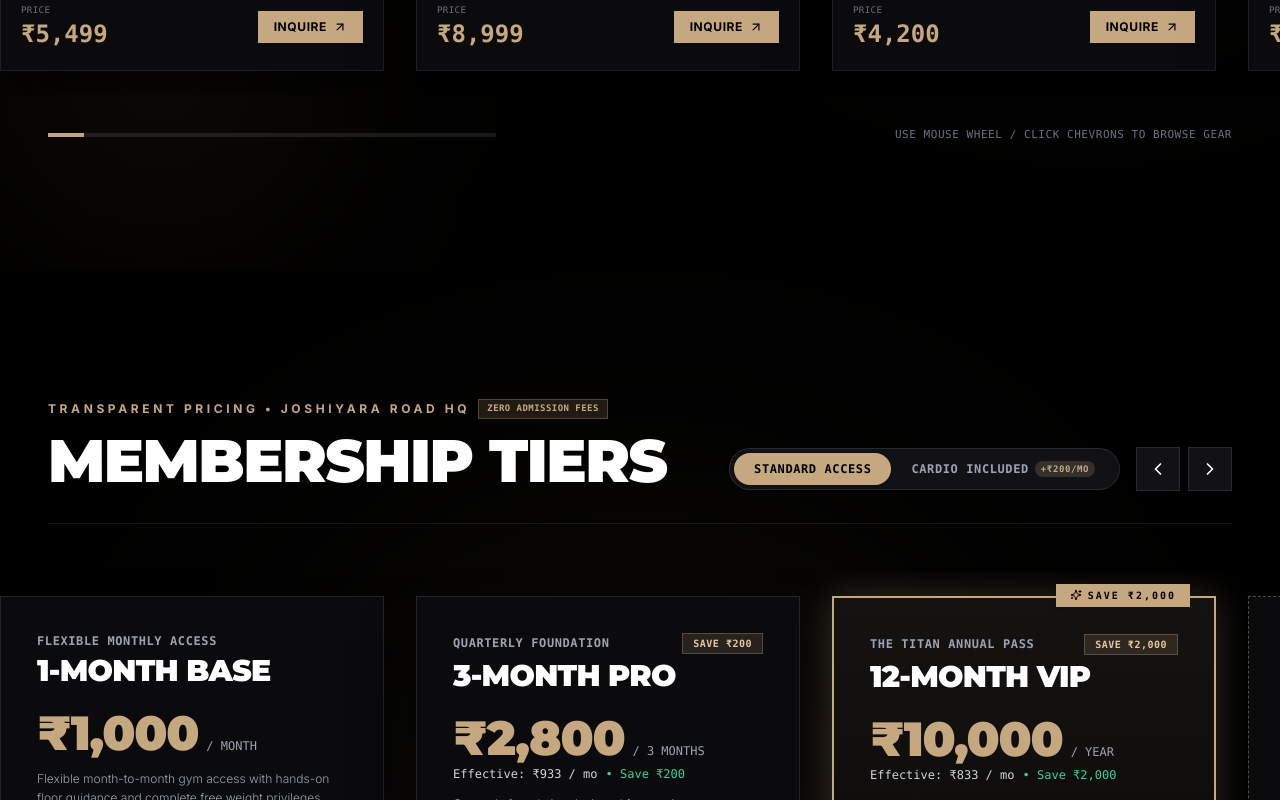
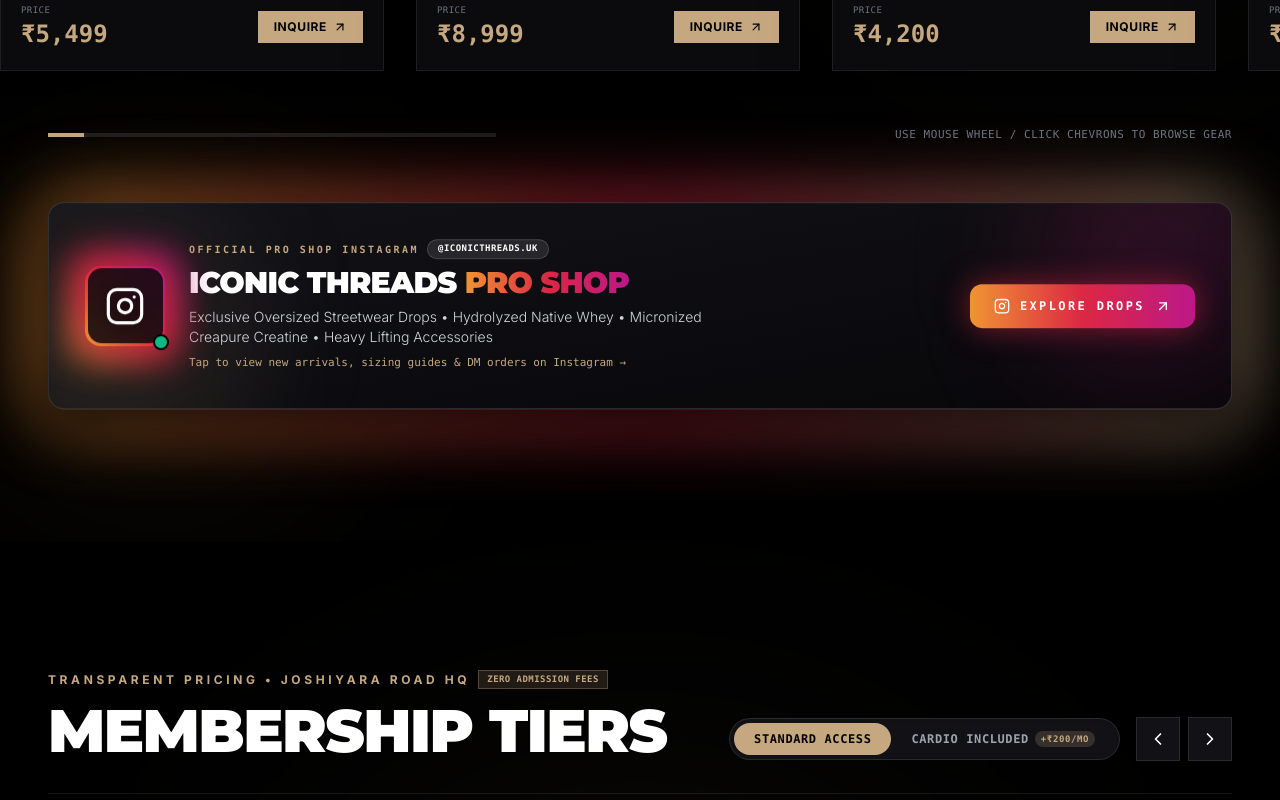
Before and after one commit to alok0770/the-fitness-club, a React (Vite) app in the folder frontend/: page / in a window 1280 px wide. Shown: the part 3440-4240 px from the top of the page. Built offline with nearby package versions, Linux system fonts and the light colour scheme; no server answers; the HTML template or start-up script is replaced by a standard one.

Commit message:
feat(pro-shop): add glowing floating Instagram showcase widget for iconicthreads.uk

```diff
--- a/frontend/src/components/common/Footer.jsx
+++ b/frontend/src/components/common/Footer.jsx
@@ -1,7 +1,7 @@
 import React from 'react';
 import { ArrowUpRight, MapPin, Phone, Mail } from 'lucide-react';
 import { Link } from 'react-router-dom';
-import { BRAND_NAME, PHONE_DISPLAY, PHONE_TEL, EMAIL } from '../../config/siteConfig';
+import { BRAND_NAME, PHONE_DISPLAY, PHONE_TEL, EMAIL, INSTAGRAM_URL } from '../../config/siteConfig';
 
 export default function Footer() {
   return (
@@ -48,6 +48,17 @@ export default function Footer() {
             <li><a href="#transformations" className="hover:text-white transition-colors">Transformations</a></li>
             <li><a href="#events" className="hover:text-white transition-colors">Invitational Events</a></li>
             <li><a href="#products" className="hover:text-white transition-colors">The Pro Shop</a></li>
+            <li>
+              <a
+                href={INSTAGRAM_URL}
+                target="_blank"
+                rel="noopener noreferrer"
+                className="hover:text-[#c5a880] text-[#e5c99e] transition-colors flex items-center gap-1 font-mono text-[11px]"
+              >
+                <span>@iconicthreads.uk</span>
+                <ArrowUpRight className="w-3 h-3 text-[#c5a880]" />
+              </a>
+            </li>
           </ul>
         </div>
 
@@ -83,7 +94,7 @@ export default function Footer() {
               <a href={`mailto:${EMAIL}`} className="hover:text-[#c5a880] transition-colors">{EMAIL}</a>
             </div>
             <p className="text-[#c5a880] pt-2 text-[11px] uppercase tracking-wider font-medium">
-              Private Biometric Access: 24 / 7 / 365
+              Floor Training Hours: Mon - Sat • Joshiyara Road HQ
             </p>
           </div>
         </div>
--- a/frontend/src/components/products/ProductsSection.jsx
+++ b/frontend/src/components/products/ProductsSection.jsx
@@ -5,8 +5,9 @@ import {
   ChevronRight,
   ArrowUpRight,
   ShoppingBag,
+  Sparkles,
 } from 'lucide-react';
-import { getWhatsAppUrl } from '../../config/siteConfig';
+import { getWhatsAppUrl, INSTAGRAM_URL, INSTAGRAM_HANDLE } from '../../config/siteConfig';
 
 // Comprehensive array of 14+ Curated Pro Shop Products
 const DEFAULT_PRODUCTS = [
@@ -433,17 +434,28 @@ export default function ProductsSection({ products = [] }) {
               Custom Gear Order
             </h3>
             <p className="text-xs text-gray-400 font-light max-w-xs">
-              Need custom weight belts, specialized knee sleeves, or bulk nutrition orders for Joshiyara Road HQ?
+              Need custom weight belts, oversized apparel drops, or bulk nutrition orders for Joshiyara Road HQ?
             </p>
+            <div className="flex flex-col sm:flex-row items-center gap-2 pt-1 w-full justify-center">
               <a
                 href={getWhatsAppUrl('Hi The Fitness Club, I would like to place a custom order for pro shop gear.')}
                 target="_blank"
                 rel="noopener noreferrer"
-              className="inline-flex items-center gap-2 px-6 py-2.5 bg-[#c5a880] text-black text-xs font-bold uppercase tracking-widest hover:bg-white transition-colors"
+                className="inline-flex items-center justify-center gap-2 px-4 py-2.5 bg-[#c5a880] text-black text-xs font-bold uppercase tracking-widest hover:bg-white transition-colors w-full sm:w-auto"
               >
-              <span>Speak with Pro Shop</span>
+                <span>WhatsApp</span>
                 <ArrowUpRight className="w-3.5 h-3.5" />
               </a>
+              <a
+                href={INSTAGRAM_URL}
+                target="_blank"
+                rel="noopener noreferrer"
+                className="inline-flex items-center justify-center gap-1.5 px-4 py-2.5 bg-gradient-to-r from-[#f09433] via-[#dc2743] to-[#bc1888] text-white text-xs font-bold uppercase tracking-widest hover:opacity-95 transition-opacity w-full sm:w-auto shadow-[0_0_15px_rgba(220,39,67,0.4)]"
+              >
+                <span>Instagram</span>
+                <ArrowUpRight className="w-3.5 h-3.5" />
+              </a>
+            </div>
           </div>
         </div>
       </div>
@@ -467,6 +479,137 @@ export default function ProductsSection({ products = [] }) {
           <span className="hidden sm:inline">Use Mouse Wheel / Click Chevrons to Browse Gear</span>
         </div>
       </div>
+
+      {/* ==================== 4. GLOWING FLOATING INSTAGRAM SHOWCASE ==================== */}
+      <div className="max-w-7xl mx-auto px-6 md:px-12 mt-12 sm:mt-16">
+        <motion.div
+          initial={{ opacity: 0, y: 35 }}
+          whileInView={{ opacity: 1, y: 0 }}
+          viewport={{ once: true, margin: '-50px' }}
+          transition={{ duration: 0.6 }}
+          className="relative group"
+        >
+          {/* Multi-Layered Instagram Sunrise & Champagne Gold Aura Glow (Floating Pulsing Effect) */}
+          <motion.div
+            animate={{
+              scale: [1, 1.025, 1],
+              opacity: [0.35, 0.6, 0.35],
+            }}
+            transition={{
+              repeat: Infinity,
+              duration: 3.5,
+              ease: 'easeInOut',
+            }}
+            className="absolute -inset-1.5 bg-gradient-to-r from-[#f09433] via-[#dc2743] via-[#bc1888] to-[#c5a880] rounded-3xl blur-2xl group-hover:opacity-95 transition-opacity duration-700 pointer-events-none"
+          />
+
+          {/* Floating Levitating Interactive Container */}
+          <motion.a
+            href={INSTAGRAM_URL}
+            target="_blank"
+            rel="noopener noreferrer"
+            animate={{ y: [0, -8, 0] }}
+            transition={{
+              repeat: Infinity,
+              duration: 4,
+              ease: 'easeInOut',
+            }}
+            whileHover={{ scale: 1.015, y: -12 }}
+            whileTap={{ scale: 0.985 }}
+            className="relative block w-full bg-gradient-to-br from-[#121217] via-[#0d0d11] to-[#070709] border border-white/15 hover:border-[#c5a880] p-6 sm:p-9 rounded-2xl shadow-[0_15px_50px_rgba(0,0,0,0.85)] overflow-hidden cursor-pointer transition-all duration-300"
+          >
+            {/* Background Decorative Radial Shimmer */}
+            <div className="absolute -top-16 -right-16 w-64 h-64 bg-gradient-to-br from-[#dc2743]/20 via-[#bc1888]/20 to-transparent rounded-full blur-3xl pointer-events-none" />
+            <div className="absolute -bottom-16 -left-16 w-64 h-64 bg-[#c5a880]/15 rounded-full blur-3xl pointer-events-none" />
+
+            <div className="relative z-10 flex flex-col md:flex-row items-center justify-between gap-6 sm:gap-8">
+              {/* Left Column: Floating Glowing Instagram Icon + Copy */}
+              <div className="flex flex-col sm:flex-row items-center sm:items-start md:items-center gap-5 sm:gap-6 text-center sm:text-left">
+                {/* 3D Levitating Instagram Badge */}
+                <div className="relative shrink-0">
+                  {/* Outer Pulsing Glow Halo */}
+                  <motion.div
+                    animate={{ scale: [1, 1.15, 1], opacity: [0.6, 0.95, 0.6] }}
+                    transition={{ repeat: Infinity, duration: 2.8, ease: 'easeInOut' }}
+                    className="absolute -inset-2 bg-gradient-to-tr from-[#f09433] via-[#dc2743] to-[#bc1888] rounded-2xl blur-lg"
+                  />
+
+                  {/* Main Instagram Gradient Cube */}
+                  <div className="relative w-16 h-16 sm:w-20 sm:h-20 rounded-2xl bg-gradient-to-tr from-[#f09433] via-[#dc2743] to-[#bc1888] p-[2.5px] shadow-[0_0_35px_rgba(220,39,67,0.65)] flex items-center justify-center transform group-hover:rotate-3 transition-transform duration-300">
+                    <div className="w-full h-full rounded-[14px] bg-[#0b0b0e]/85 backdrop-blur-md flex items-center justify-center text-white group-hover:bg-transparent transition-colors duration-300">
+                      {/* High-Definition Official Instagram Glyphs */}
+                      <svg
+                        className="w-8 h-8 sm:w-10 sm:h-10 text-white drop-shadow-[0_2px_12px_rgba(0,0,0,0.9)]"
+                        viewBox="0 0 24 24"
+                        fill="none"
+                        stroke="currentColor"
+                        strokeWidth="1.9"
+                        strokeLinecap="round"
+                        strokeLinejoin="round"
+                      >
+                        <rect x="2" y="2" width="20" height="20" rx="5" ry="5" />
+                        <path d="M16 11.37A4 4 0 1 1 12.63 8 4 4 0 0 1 16 11.37z" />
+                        <line x1="17.5" y1="6.5" x2="17.51" y2="6.5" />
+                      </svg>
+                    </div>
+                  </div>
+
+                  {/* Live Status Pulse Dot */}
+                  <span className="absolute -bottom-1 -right-1 flex h-4 w-4">
+                    <span className="animate-ping absolute inline-flex h-full w-full rounded-full bg-emerald-400 opacity-75" />
+                    <span className="relative inline-flex rounded-full h-4 w-4 bg-emerald-500 border-2 border-black" />
+                  </span>
+                </div>
+
+                {/* Typography & Offerings Details */}
+                <div className="space-y-1.5 max-w-xl">
+                  <div className="flex flex-wrap items-center justify-center sm:justify-start gap-2">
+                    <span className="text-[10px] font-mono uppercase tracking-[0.25em] text-[#c5a880] font-bold">
+                      OFFICIAL PRO SHOP INSTAGRAM
+                    </span>
+                    <span className="px-2.5 py-0.5 text-[9px] font-mono uppercase tracking-wider bg-white/10 text-white rounded-full border border-white/15 font-semibold">
+                      {INSTAGRAM_HANDLE}
+                    </span>
+                  </div>
+
+                  <h3 className="text-xl sm:text-2xl md:text-3xl font-black uppercase tracking-tight text-white font-display group-hover:text-[#c5a880] transition-colors">
+                    Iconic Threads <span className="text-transparent bg-clip-text bg-gradient-to-r from-[#f09433] via-[#dc2743] to-[#bc1888]">Pro Shop</span>
+                  </h3>
+
+                  <p className="text-xs sm:text-sm text-gray-300 font-light leading-relaxed">
+                    Exclusive Oversized Streetwear Drops • Hydrolyzed Native Whey • Micronized Creapure Creatine • Heavy Lifting Accessories
+                  </p>
+
+                  <span className="inline-block text-[11px] font-mono text-[#c5a880] pt-0.5">
+                    Tap to view new arrivals, sizing guides & DM orders on Instagram →
+                  </span>
+                </div>
+              </div>
+
+              {/* Right Column: Floating Magnetic Action Button */}
+              <div className="shrink-0 flex items-center">
+                <div className="px-6 py-3.5 rounded-xl bg-gradient-to-r from-[#f09433] via-[#dc2743] to-[#bc1888] text-white font-mono text-xs font-bold uppercase tracking-widest flex items-center gap-2.5 shadow-[0_0_30px_rgba(220,39,67,0.55)] group-hover:shadow-[0_0_45px_rgba(220,39,67,0.85)] group-hover:scale-105 transition-all">
+                  <svg
+                    className="w-4 h-4 text-white"
+                    viewBox="0 0 24 24"
+                    fill="none"
+                    stroke="currentColor"
+                    strokeWidth="2"
+                    strokeLinecap="round"
+                    strokeLinejoin="round"
+                  >
+                    <rect x="2" y="2" width="20" height="20" rx="5" ry="5" />
+                    <path d="M16 11.37A4 4 0 1 1 12.63 8 4 4 0 0 1 16 11.37z" />
+                    <line x1="17.5" y1="6.5" x2="17.51" y2="6.5" />
+                  </svg>
+                  <span>Explore Drops</span>
+                  <ArrowUpRight className="w-4 h-4 text-white group-hover:translate-x-0.5 group-hover:-translate-y-0.5 transition-transform" />
+                </div>
+              </div>
+            </div>
+          </motion.a>
+        </motion.div>
+      </div>
     </section>
   );
 }
--- a/frontend/src/config/siteConfig.js
+++ b/frontend/src/config/siteConfig.js
@@ -11,6 +11,8 @@ export const PHONE_RAW = '918266060510';
 export const PHONE_TEL = 'tel:+918266060510';
 export const EMAIL = 'membership@thefitnessclub.in';
 export const MAPS_URL = 'https://maps.google.com/?q=The+Fitness+Club+Joshiyara+Road+Uttarkashi';
+export const INSTAGRAM_URL = 'https://www.instagram.com/iconicthreads.uk/';
+export const INSTAGRAM_HANDLE = '@iconicthreads.uk';
 
 /**
  * Generate direct WhatsApp deep-link with URL-encoded inquiry message
@@ -31,5 +33,7 @@ export default {
   PHONE_TEL,
   EMAIL,
   MAPS_URL,
+  INSTAGRAM_URL,
+  INSTAGRAM_HANDLE,
   getWhatsAppUrl,
 };
```
Lines whose indentation alone changed are shown as unchanged.
